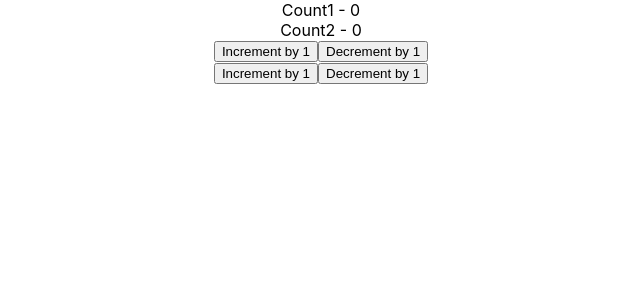
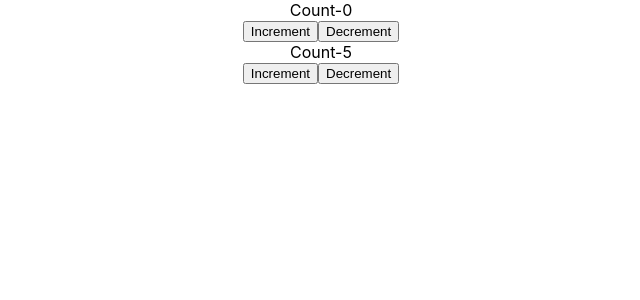
Before and after one commit to AKSUF/ModernReact2, a React (Create React App) app: page / in a window 1280 px wide. Shown: the top 300 px of the page, without its empty margins (319-959 px from the left). Built offline with nearby package versions, Linux system fonts and the light colour scheme.

Commit message:
how to use complex reduce with two intial state

```diff
--- a/src/App.jsx
+++ b/src/App.jsx
@@ -1,6 +1,6 @@
 
 import './App.css';
-import ComplexCounter from './components/ComplexCounter';
+import ComplexCounter from './components/Complexounter3';
 import Counter from './components/Counter';
 
 
--- /dev/null
+++ b/src/components/Complexounter3.jsx
@@ -0,0 +1,34 @@
+import { useReducer } from "react"
+
+const initialState = 0;
+const initialState2 = 5;
+const reducer = (state, action) => {
+  switch (action) {
+    case 'increment':
+      return state + 1;
+    case 'decrement':
+      return state - 1;
+    default:
+      return state;
+  }
+}
+
+export default function Counter() {
+  const [count, dispatch] = useReducer(reducer, initialState);
+  const [count2, dispatch2] = useReducer(reducer, initialState2);
+
+
+  return (
+    <div>
+        <div>
+      <div>Count-{count}</div>
+      <button type="button" onClick={() => dispatch('increment')}>Increment</button>
+      <button type="button" onClick={() => dispatch('decrement')}>Decrement</button>
+    </div><div>
+      <div>Count-{count2}</div>
+      <button type="button" onClick={() => dispatch2('increment')}>Increment</button>
+      <button type="button" onClick={() => dispatch2('decrement')}>Decrement</button>
+    </div>
+    </div>
+  )
+}
```
